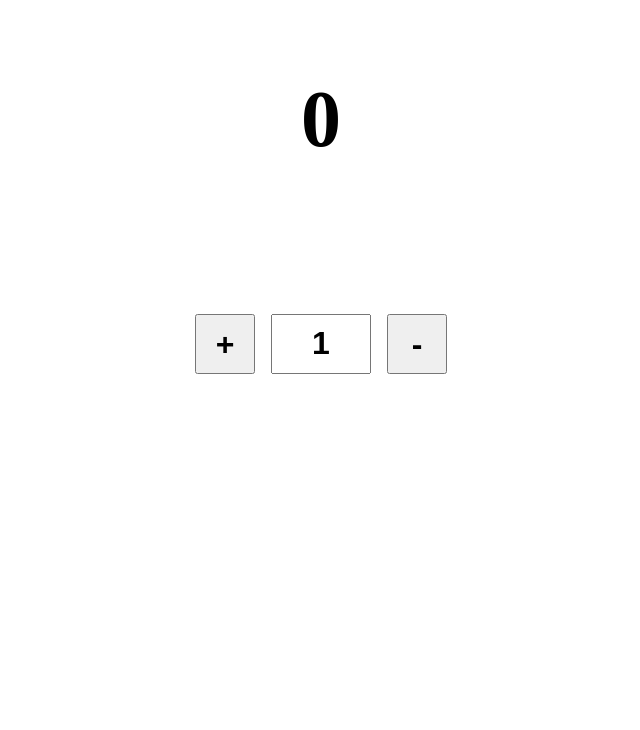
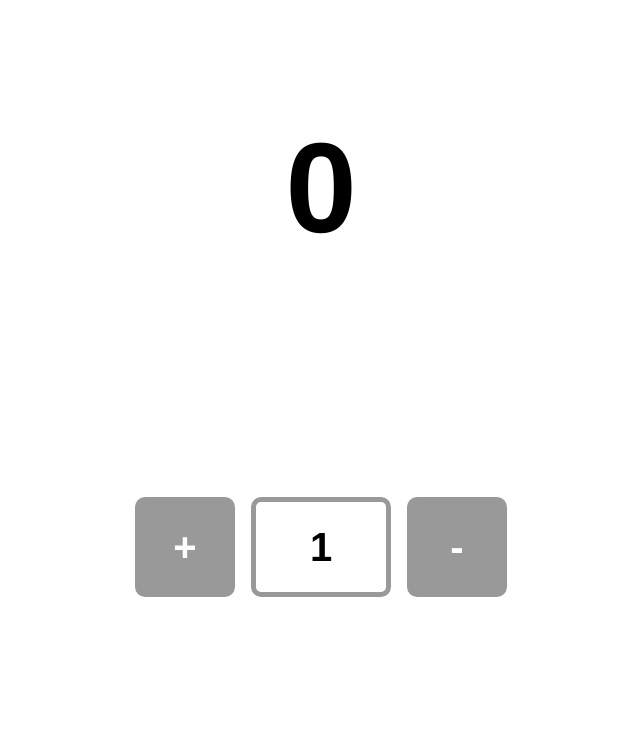
Before and after one commit to gideonibemerejr/Counter-JS, a plain HTML site: page index.html in a window 1280 px wide. Shown: the whole page, without its empty margins (319-959 px from the left). Drawn offline with Linux system fonts and the light colour scheme.

Commit message:
Update: game complete

```diff
--- a/css/main.css
+++ b/css/main.css
@@ -6,6 +6,7 @@ body {
   display: flex;
   justify-content: center;
   align-content: center;
+  font-family: Helvetica, sans-serif;
 }
 main {
   display: grid;
@@ -25,24 +26,33 @@ button {
 
   text-align: center;
   line-height: 1em;
+  width: 100px;
+  height: 100px;
 
-  width: 60px;
-  height: 60px;
+  color: white;
+  background-color: #999;
+}
+button:hover {
+  color: #999;
+  background-color: white;
 }
 
 input {
   margin: 0;
 
-  width: 100px;
-  height: 60px;
+  width: 140px;
+  height: 100px;
   text-align: center;
 }
 
 input,
 button {
-  font-size: 4vmin;
+  font-size: 5vmin;
   font-weight: 700;
+  border: solid 5px #999;
+  border-radius: 10px;
 }
+
 h1 {
-  font-size: 10vmin;
+  font-size: 16vmin;
 }
```
